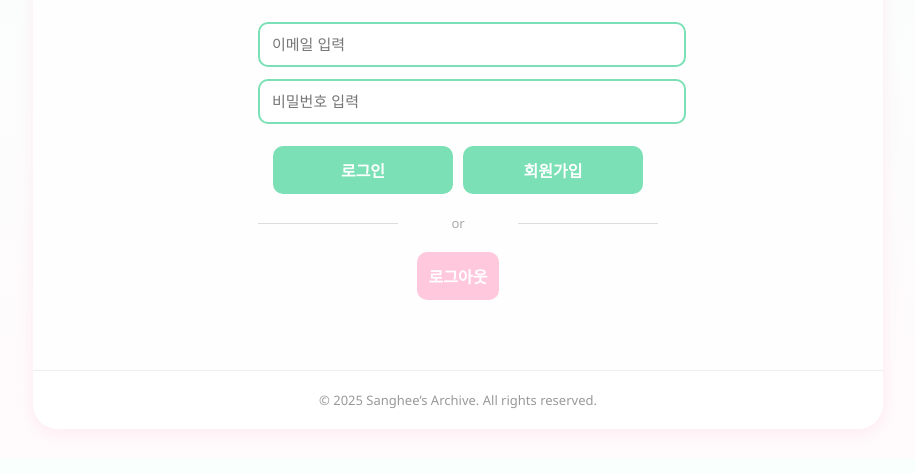
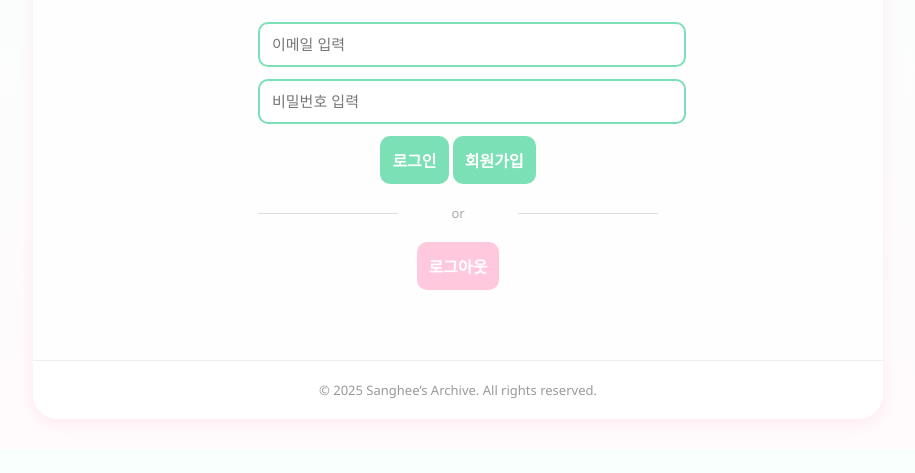
Before and after one commit to AND-132/132, a plain HTML site: page login.html in a window 1280 px wide. Shown: the part 317-790 px from the top of the page, without its empty margins (182-1097 px from the left). Drawn offline with Linux system fonts and the light colour scheme.

Commit message:
login.html update

```diff
--- a/login.html
+++ b/login.html
@@ -180,18 +180,15 @@
       <a href="MAP.html">MAP</a>
     </nav>
 
-    <main>
+     <main>
       <h1>🔐 Login</h1>
       <p>아카이브 접근을 위한 로그인 페이지입니다.<br/>Firebase 연동 완료 후 기능이 활성화됩니다.</p>
 
       <input type="email" id="email" placeholder="이메일 입력" />
       <input type="password" id="password" placeholder="비밀번호 입력" />
 
-      <!-- 🌸 가운데 정렬된 버튼 2개 -->
-      <div class="button-container">
-        <button id="loginBtn">로그인</button>
-        <button id="signupBtn">회원가입</button>
-      </div>
+      <button id="loginBtn">로그인</button>
+      <button id="signupBtn">회원가입</button>
 
       <div class="divider">or</div>
 
```
